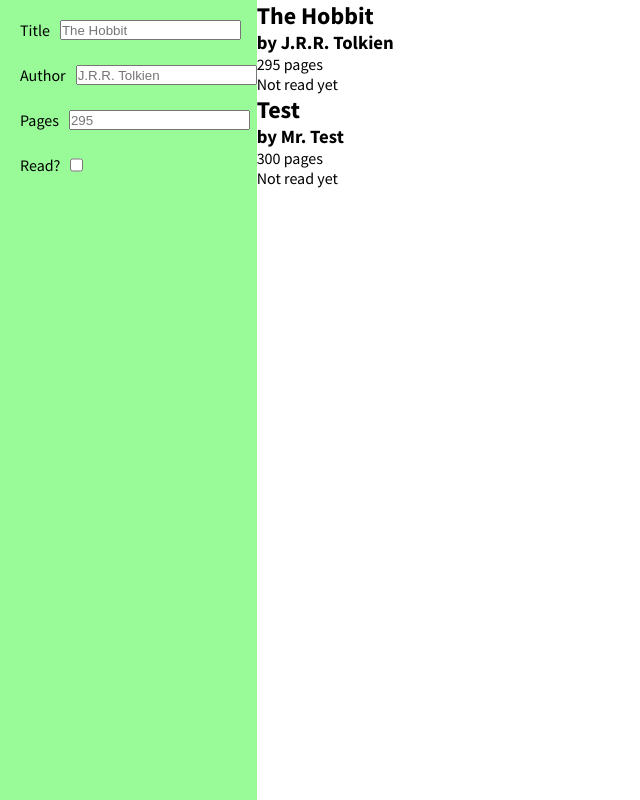
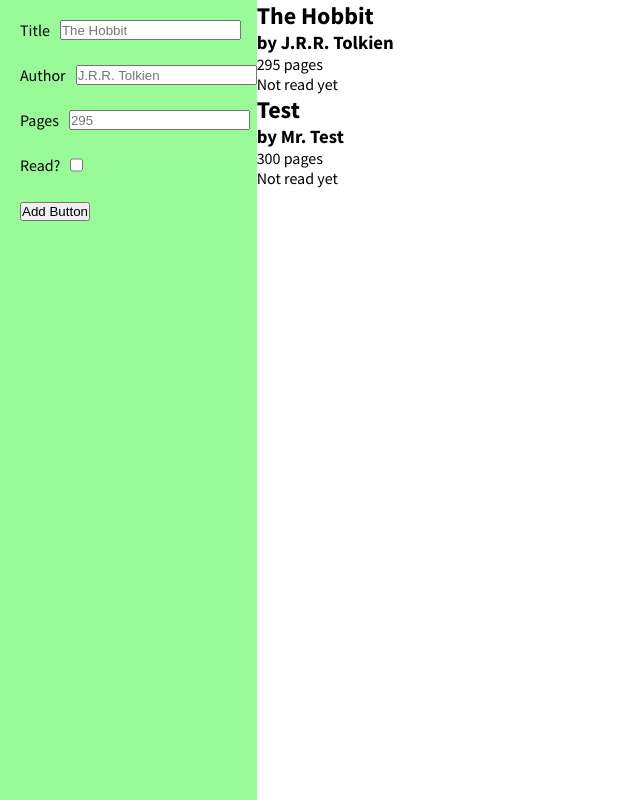
Before and after one commit to iTreykwondo/library, a plain HTML site: page index.html in a window 1280 px wide. Shown: the whole page, without its empty margins (0-640 px from the left). Drawn offline with Linux system fonts and the light colour scheme.

Commit message:
Create form submit button

```diff
--- a/index.html
+++ b/index.html
@@ -45,6 +45,9 @@
             <label for="read">Read?</label>
             <input type="checkbox" name="read-status" id="read-status" />
           </div>
+          <div class="form-submit">
+            <button type="submit">Add Button</button>
+          </div>
         </form>
       </div>
       <div class="main"></div>
```
